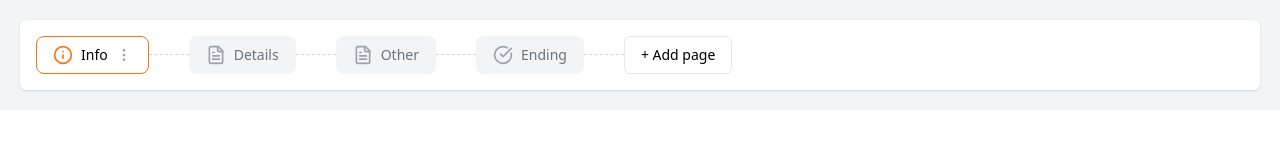
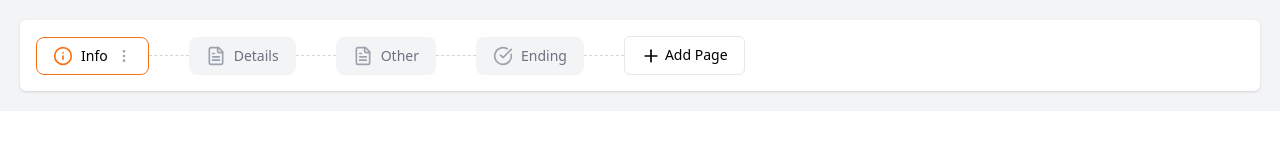
Before and after one commit to ernstchristian1202/po-test, a Next.js app: page / in a window 1280 px wide. Shown: the top 160 px of the page. Built offline with nearby package versions, Linux system fonts and the light colour scheme.

Commit message:
update AddPageButton

```diff
--- a/components/AddPageButton.tsx
+++ b/components/AddPageButton.tsx
@@ -1,8 +1,10 @@
+import { Plus } from "lucide-react";
 export const AddPageButton = ({ onClick }: { onClick: () => void }) => (
   <button
     onClick={onClick}
     className="px-4 py-2 rounded-md bg-white text-sm border hover:shadow"
   >
-    + Add page
+    <Plus className="w-5 h-5 mr-1 inline-block" />
+    <span>Add Page</span>
   </button>
 );
```
